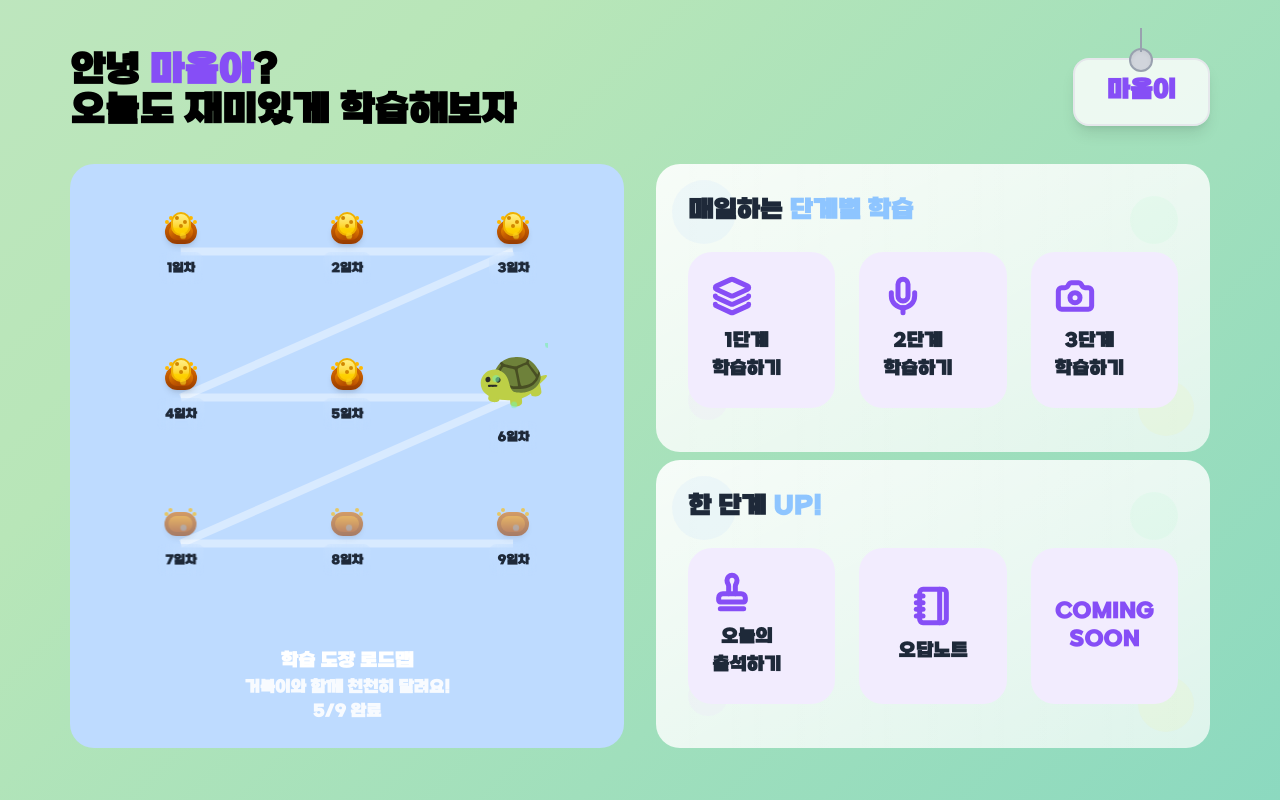
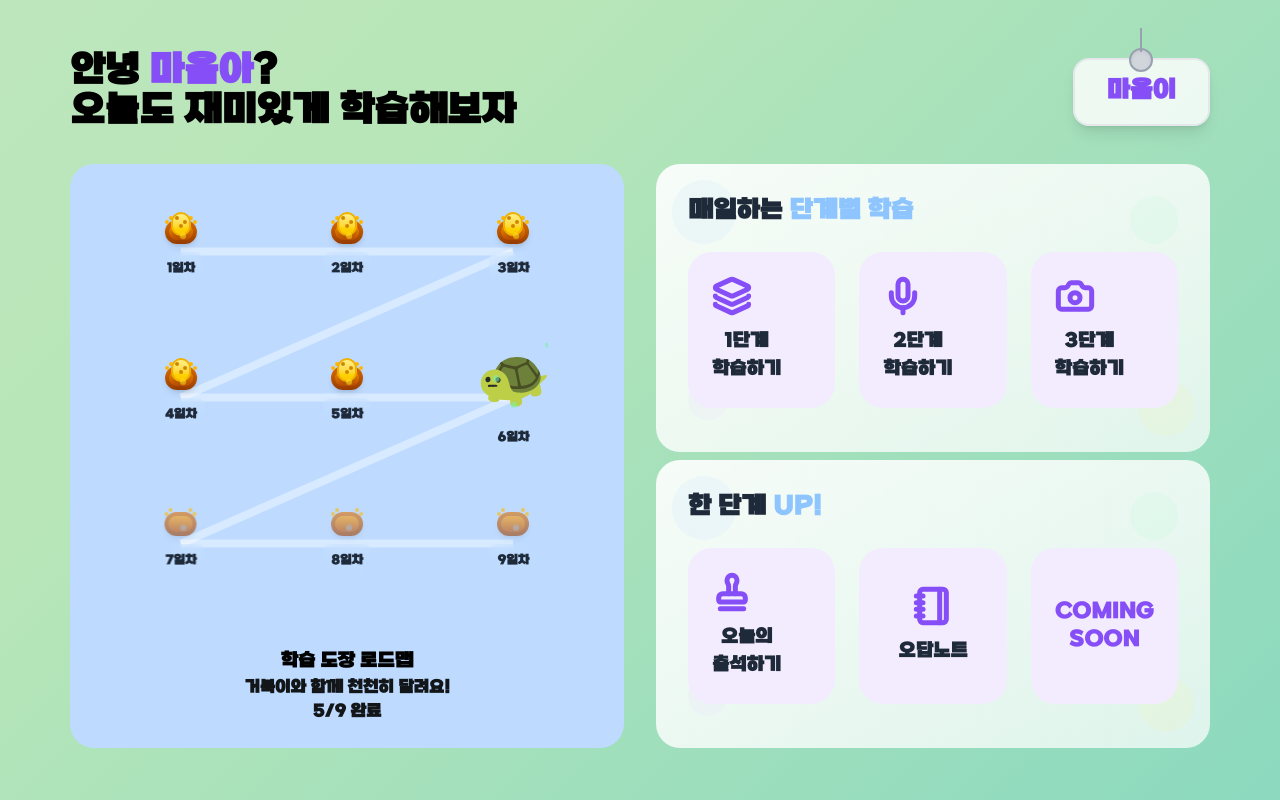
Before and after one commit to maum-irang/irang-app, a Next.js app: page / in a window 1280 px wide. Built offline with nearby package versions, Linux system fonts and the light colour scheme.

Commit message:
StampRoadmap 컴포넌트의 텍스트 색상을 흰색에서 검은색으로 변경하여 가독성을 향상시켰습니다.

```diff
--- a/src/widgets/attendance/ui/components/StampRoadmap.tsx
+++ b/src/widgets/attendance/ui/components/StampRoadmap.tsx
@@ -236,11 +236,11 @@ const StampRoadmap: React.FC<StampRoadmapProps> = ({
         {stamps.map(renderStamp)}
 
         <div className="absolute bottom-6 left-1/2 transform -translate-x-1/2 text-center z-10">
-          <p className="text-white font-black text-lg">학습 도장 로드맵</p>
-          <p className="text-white/90 font-bold text-base">
+          <p className="text-black font-black text-lg">학습 도장 로드맵</p>
+          <p className="text-black/90 font-bold text-base">
             거북이와 함께 천천히 달려요!
           </p>
-          <p className="text-white/90 font-bold text-base">
+          <p className="text-black/90 font-bold text-base">
             {completedCount}/{totalCount} 완료
           </p>
         </div>
```
